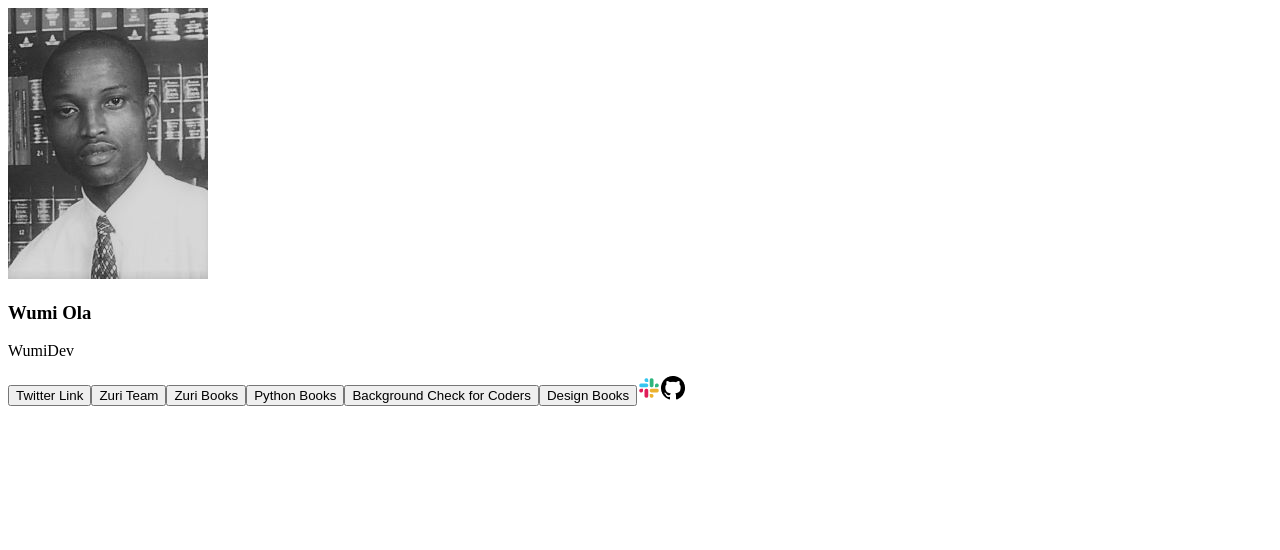
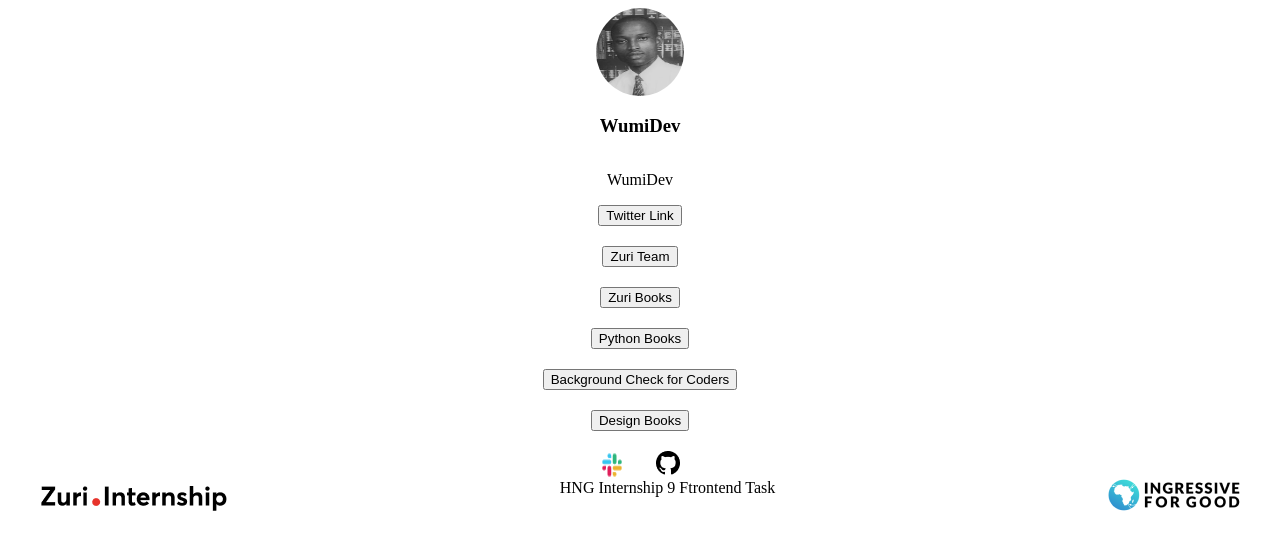
Before and after one commit to WumiDev/profile-page, a React (Create React App) app: page / in a window 1280 px wide. Shown: the top 550 px of the page. Built offline with nearby package versions, Linux system fonts and the light colour scheme.

Commit message:
create Footer.js

```diff
--- a/src/App.js
+++ b/src/App.js
@@ -2,10 +2,14 @@
 // import './App.css';
 
 import Main from "./components/Main";
+import Footer from "./components/Footer"
 
 function App() {
   return (
-    <Main />
+    <>
+      <Main />
+      <Footer />
+    </>
   );
 }
 
--- /dev/null
+++ b/src/components/Footer.js
@@ -0,0 +1,14 @@
+import React from 'react'
+import zuriLogo from "../images/zuri-internship-logo.png"
+import i4gLogo from "../images/i4g.png"
+import "../style.css"
+
+export default function Footer() {
+  return (
+    <footer className="footer-container">
+        <img src={zuriLogo} alt="zuri-internship logo"/>
+        <span>HNG Internship 9 Ftrontend Task</span>
+        <img src={i4gLogo} alt="i4g logo"/>
+    </footer>
+  )
+}
--- a/src/components/Main.js
+++ b/src/components/Main.js
@@ -2,27 +2,31 @@ import React from 'react'
 import profileImg from "../images/wumi.jpg"
 import slackIcon from "../images/slack-icon.png"
 import githubIcon from "../images/github-icon.png"
+import "../style.css"
 
 export default function
 Main() {
   return (
-    <>
-        <header>
+    <section className="section-container">
+        <header className="header-container">
             <img src={profileImg} id="profile_img" alt="wumi"/>
-            <h3>Wumi Ola</h3>
+            <h3 id="twitter">WumiDev</h3>
             <p id="slack" className="invisible">WumiDev</p>
         </header>
 
-        <main>
-            <a href="https://twitter.com/WumiDev" id="twitter"><button>Twitter Link</button></a>
+        <main className="main-container">
+            <a href="https://twitter.com/WumiDev" id="btn_twitter"><button>Twitter Link</button></a>
             <a href="https://training.zuri.team/" id="btn_zuri"><button>Zuri Team</button></a>
             <a href="https://books.zuri.team" id="books"><button>Zuri Books</button></a>
             <a href="https://books.zuri.team/python-for-beginners?ref_id=wumidev" id="book_python"><button>Python Books</button></a>
             <a href="https://background.zuri.team" id="pitch"><button>Background Check for Coders</button></a>
             <a href="https://books.zuri.team/design-rules" id="book_design"><button>Design Books</button></a>
-            <a href="#"><img src={slackIcon} id="slack" alt="slack icon"/></a>
-            <a href="https://github.com/WumiDev"><img src={githubIcon} id="github" alt="github icon"/></a>
+
+            <div className="socials-container">
+                <img src={slackIcon} id="slack" alt="slack icon"/>
+                <a href="https://github.com/WumiDev"><img src={githubIcon} id="github" alt="github icon"/></a>
+            </div>
         </main>
-    </>
+    </section>
   )
 }
--- /dev/null
+++ b/src/style.css
@@ -0,0 +1,70 @@
+.section-container {
+    display: flex;
+    flex-direction: column;
+    align-items: center;
+    /* padding: 0px 32px; */
+    /* gap: 32px; */
+
+    /* width: 1280px; */
+    /* height: 64px; */
+}
+
+img#profile_img {
+    /* border-radius: 50%; */
+    /* display: flex;
+    flex-direction: column;
+    justify-content: center;
+    align-items: center;
+    padding: 0px; */
+
+    width: 88px;
+    height: 88px;
+
+    /* background: url(.jpg); */
+    border-radius: 275px;
+}
+
+.header-container {
+    display: flex;
+    flex-direction: column;
+    align-items: center;
+    /* padding: 0px 32px; */
+    /* gap: 32px; */
+
+    /* width: 1280px; */
+    /* height: 64px; */
+}
+
+
+.main-container {
+    display: flex;
+    flex-direction: column;
+    align-items: center;
+    padding: 0px 32px;
+    gap: 20px;
+
+    /* width: 1280px; */
+    /* height: 64px; */
+}
+
+.socials-container {
+    display: flex;
+    /* flex-direction: column; */
+    justify-content: center;
+    padding: 0px 32px;
+    gap: 32px;
+
+    /* width: 1280px; */
+    /* height: 64px; */
+}
+
+.footer-container {
+    display: flex;
+    /* flex-direction: column; */
+    justify-content: space-between;
+    padding: 0px 32px;
+    gap: 32px;
+
+    /* width: 1280px; */
+    /* height: 64px; */
+}
```
